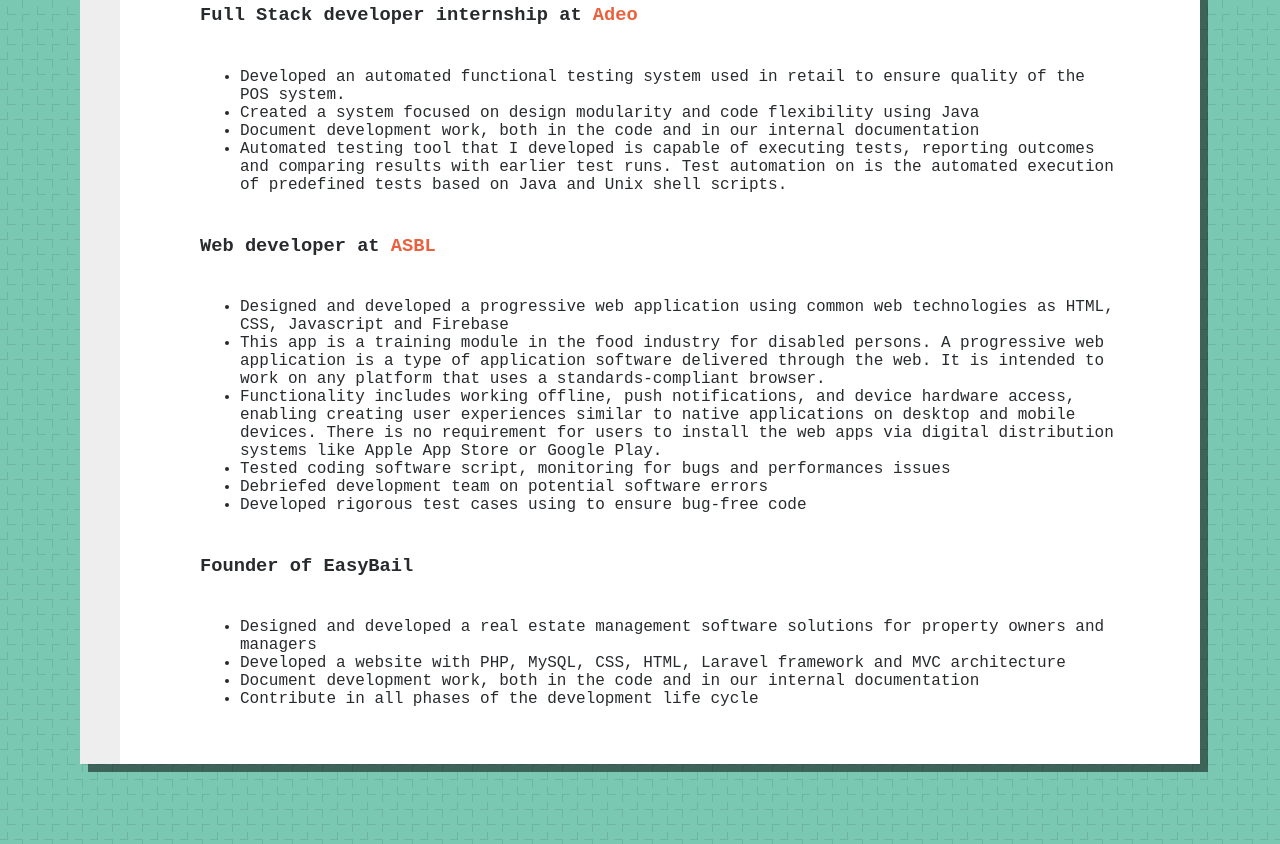
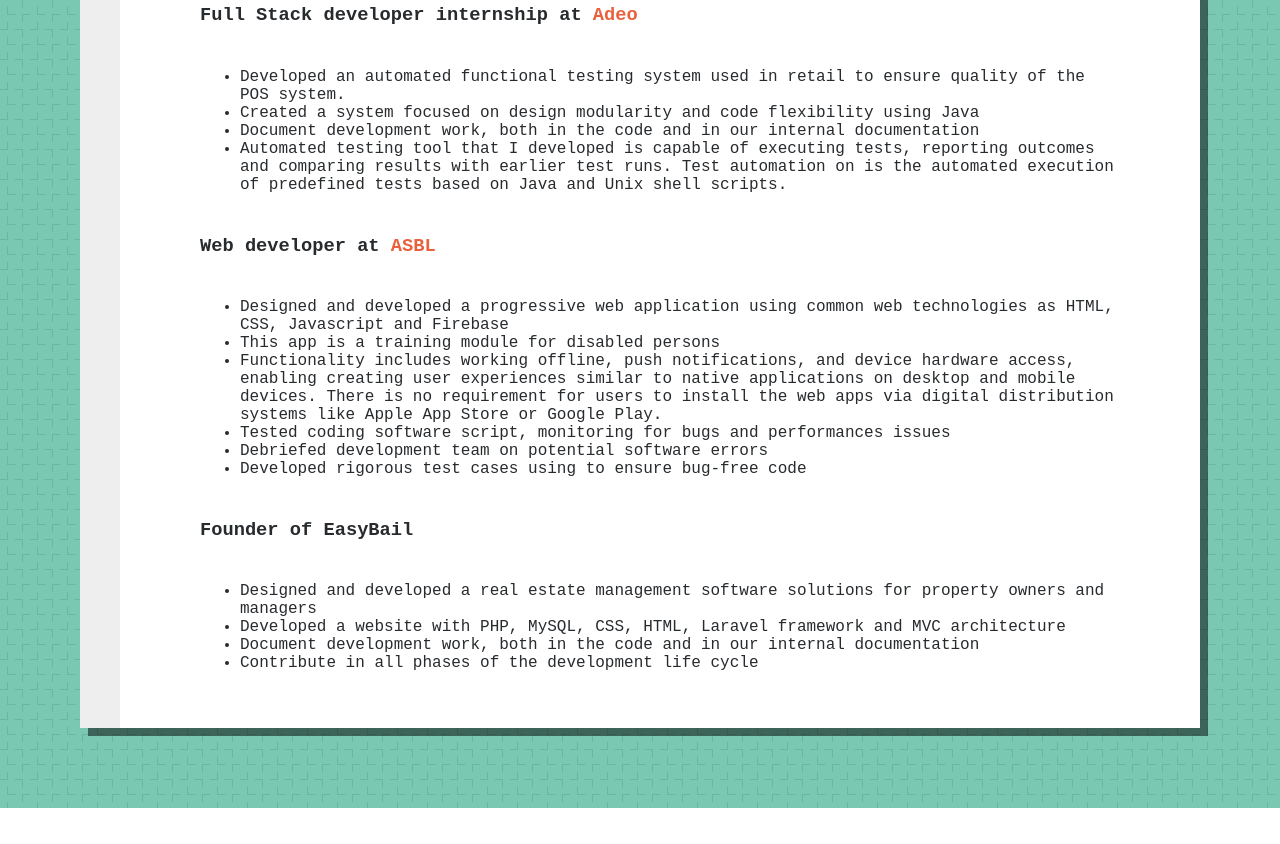
Before and after one commit to sarahetu/sarahetu.github.io, a plain HTML site: page index.html in a window 1280 px wide. Shown: the part 1519-2363 px from the top of the page. After the commit the page ends 2327 px from the top, so only its background shows below. Drawn offline with Linux system fonts and the light colour scheme.

Commit message:
Update index.html

```diff
--- a/index.html
+++ b/index.html
@@ -224,8 +224,7 @@
 
             <ul>
               <li> Designed and developed a progressive web application using common web technologies as HTML, CSS, Javascript and Firebase</li>
-              <li> This app is a training module in the food industry for disabled persons. A progressive web application is a type of application software delivered through the web.
-                It is intended to work on any platform that uses a standards-compliant browser.</li>
+              <li> This app is a training module for disabled persons</li>
               <li> Functionality includes working offline, push notifications, and device hardware access, enabling creating
                 user experiences similar to native applications on desktop and mobile devices. There is no requirement for users to install the web
                 apps via digital distribution systems like Apple App Store or Google Play.</li>
```
